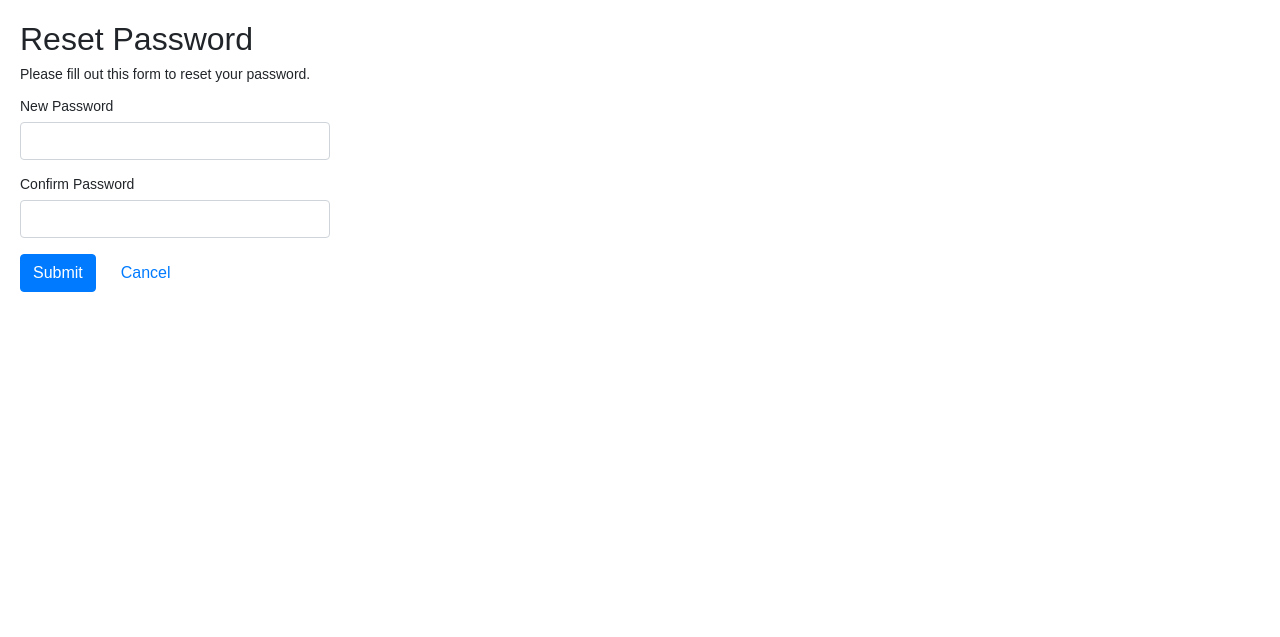
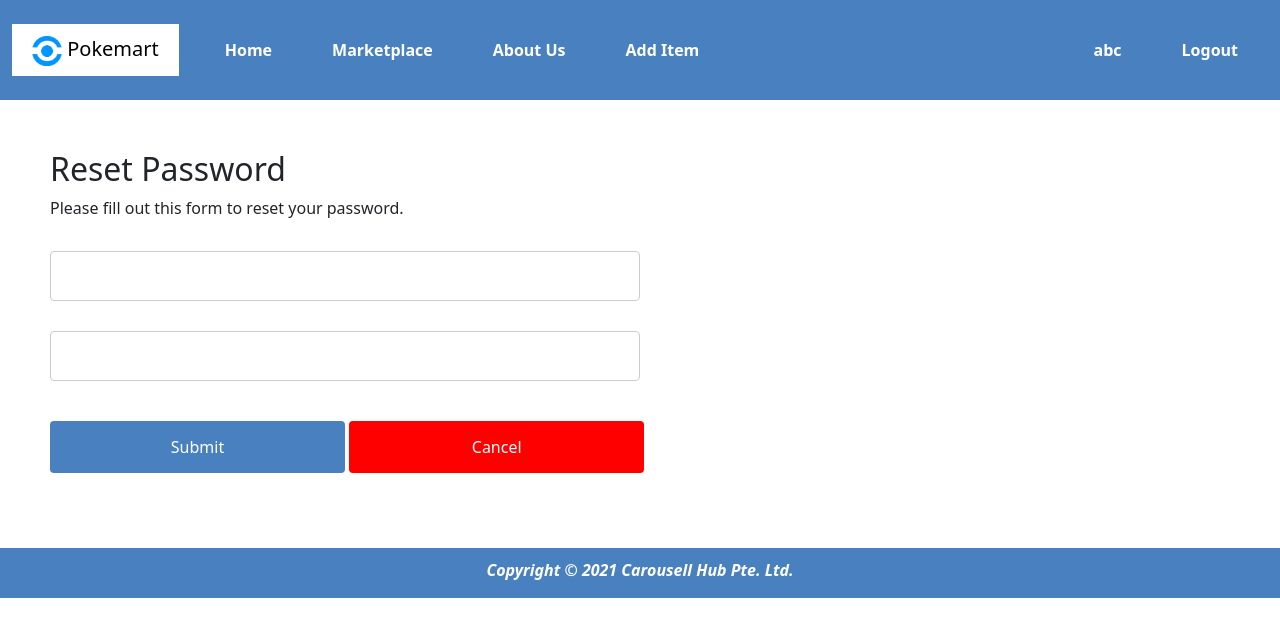
Before and after one commit to lopmade/1004-Web, a PHP site: page /reset_password.php in a window 1280 px wide. Shown: the top 637 px of the page. Run offline with PHP 8.4, Linux system fonts and the light colour scheme; a user stored in the database is signed in.

Commit message:
updating to style on profile, reset password, profile, marketplace

```diff
--- /dev/null
+++ b/css/resetpassword.css
@@ -0,0 +1,25 @@
+input[type=password] {
+    width: 50%;
+    padding: 12px 20px;
+    margin: 15px 0;
+    display: inline-block;
+    border: 1px solid #ccc;
+    box-sizing: border-box;
+}
+
+#resetPasswordBtn, #cancelBtn {
+    color: white;
+    padding: 14px 20px;
+    margin: 25px 0;
+    border: none;
+    cursor: pointer;
+    width: 25%;
+}
+
+#resetPasswordBtn{
+    background-color: #4980c0;
+}
+
+#cancelBtn {
+    background-color: red;
+}
--- a/header.inc.php
+++ b/header.inc.php
@@ -1,4 +1,3 @@
-<title>Pokemart - Your one stop marketplace</title>
 <meta charset="UTF-8">
 <meta name="viewport" content="width=device-width, initial-scale=1.0">
 
--- a/nav.inc.php
+++ b/nav.inc.php
@@ -22,9 +22,6 @@ if (!isset($_SESSION)) {
                     <a class="nav-link" href="market.php">Marketplace</a>
                 </li>
                 <li class="nav-item">
-                    <a class="nav-link" href="promotions.php">Promotions</a>
-                </li>
-                <li class="nav-item">
                     <a class="nav-link" href="about.php">About Us</a>
                 </li>
                 <?php
@@ -40,12 +37,12 @@ if (!isset($_SESSION)) {
             // Check if the user is already logged in, if yes then redirect him to welcome page
             if (isset($_SESSION["loggedin"]) && $_SESSION["loggedin"] === true) {
                 ?>
-                <ul class="nav navbar-nav navbar-right">
+                <ul id="sideList" class="nav navbar-nav navbar-right">
                 <li>
-                    <a class="nav-link" href="profile.php"><?php echo htmlspecialchars($_SESSION["username"]); ?></a>
+                    <a title = "Profile" class="nav-link" href="profile.php"><?php echo htmlspecialchars($_SESSION["username"]); ?></a>
                 </li>
                 <li>
-                    <a class="nav-link" href="logout.php">Log Out</a>
+                    <a title = "Logout "class="nav-link" href="logout.php">Logout</a>
                 </li>
             </ul>
                 <?php
--- a/register.php
+++ b/register.php
@@ -37,7 +37,7 @@ require_once "./register_process.php";
         <!-- font awesome 5 -->
         <script defer src="https://use.fontawesome.com/releases/v5.15.2/js/all.js" data-auto-replace-svg="nest"></script></head>
 
-        <script>
+    <script>
             window.onload = function () {
 
                 var span = document.getElementsByClassName("close")[0];
@@ -51,7 +51,7 @@ require_once "./register_process.php";
                     }
                 }
             };
-        </script>
+    </script>
     <body>
         <div class="wrapper">
             <form action="<?php echo htmlspecialchars($_SERVER["PHP_SELF"]); ?>" method="post">
@@ -100,6 +100,8 @@ require_once "./register_process.php";
                     <input type="reset" id="resetBtn" class="btn btn-default" value="Reset">
                 </div>
                 <p>Already have an account? <a href="login.php">Login here</a>.</p>
+                <br>
+                <p>Back to <a href="index.php">Home</a>?</p>
             </form>
         </div>
     </body>
--- a/reset_password.php
+++ b/reset_password.php
@@ -2,13 +2,11 @@
 <!DOCTYPE html>
 <html lang="en">
     <head>
-    <meta charset="UTF-8">
-    <title>Reset Password</title>
-    <link rel="stylesheet" href="https://stackpath.bootstrapcdn.com/bootstrap/4.5.2/css/bootstrap.min.css">
-    <style>
-        body{ font: 14px sans-serif; }
-        .wrapper{ width: 350px; padding: 20px; }
-    </style>
+        <title>Pokemart - Reset Password</title>
+        <?php
+        include "header.inc.php";
+        ?>
+
         <!-- JavaScript for validation -->
         <script defer src="js/validator.js">
         </script>
@@ -16,35 +14,49 @@
         <!-- CSS for validation -->
         <link rel="stylesheet"
               href="css/validator.css" >
+
+        <link rel="stylesheet"
+              href="css/resetpassword.css" >
+
     </head>
     <body>
-    <div class="wrapper">
+
+        <main class = "main">
+
+            <?php
+            include "nav.inc.php";
+            ?>
+
+            <section id="mainContent" class = "section">
                 <h2>Reset Password</h2>
                 <p>Please fill out this form to reset your password.</p>
                 <form action="<?php echo htmlspecialchars($_SERVER["PHP_SELF"]); ?>" method="post">
                     <div class="form-group">
-                <label>New Password</label>
                         <input id="password" type="password" name="new_password" class="form-control <?php echo (!empty($new_password_err)) ? 'is-invalid' : ''; ?>" value="<?php echo $new_password; ?>">
                         <span class="invalid-feedback"><?php echo $new_password_err; ?></span>
                     </div>
                     <div class="form-group">
-                <label>Confirm Password</label>
                         <input type="password" name="confirm_password" class="form-control <?php echo (!empty($confirm_password_err)) ? 'is-invalid' : ''; ?>">
                         <span class="invalid-feedback"><?php echo $confirm_password_err; ?></span>
                     </div>
                     <div class="form-group">
-                <input type="submit" class="btn btn-primary" value="Submit">
-                <a class="btn btn-link ml-2" href="profile.php">Cancel</a>
+                        <input id="resetPasswordBtn" type="submit" class="btn btn-primary" value="Submit">
+                        <a href="profile.php"><input id="cancelBtn" type="button" class="btn btn-primary" value="Cancel"></a>
                     </div>
                     <div id="message">
-                <h3>Password must contain the following:</h3>
+                        <h5>Password must contain the following:</h5>
                         <p id="letter" class="invalid">A <b>lowercase</b> letter</p>
-                <p id="capital" class="invalid">A <b>capital (uppercase)</b> letter</p>
+                        <p id="capital" class="invalid">An <b>uppercase</b> letter</p>
                         <p id="number" class="invalid">A <b>number</b></p>
-                <p id="specialchar" class="invalid">A <b>Special Characters</b></p>
+                        <p id="specialchar" class="invalid">A <b>Special Character</b></p>
                         <p id="length" class="invalid">Minimum <b>8 characters</b></p>
                     </div>
                 </form>
-    </div>
+            </section>
+
+            <?php
+            include "footer.inc.php";
+            ?>
+        </main>
     </body>
 </html>
```
Also changed, not shown: about.php (+5 -24 lines), css/upload.css (added, +9 -0 lines), index.php (+3 -78 lines), login.php (+9 -1 lines), market.php (+5 -25 lines), profile.php (+21 -7 lines), promotions.php (deleted, +0 -50 lines), upload.php (+14 -17 lines), css/slideshow.css (deleted). Lines whose indentation alone changed are shown as unchanged.
